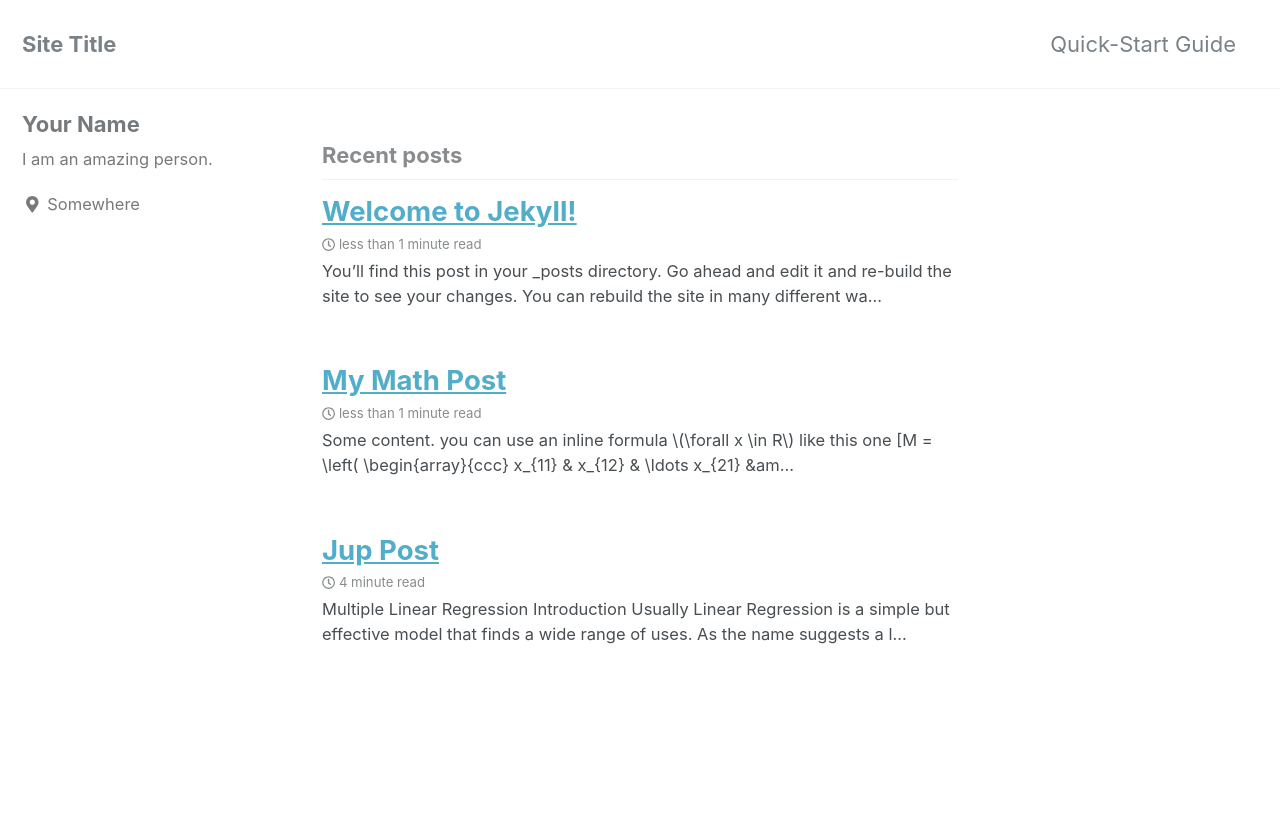
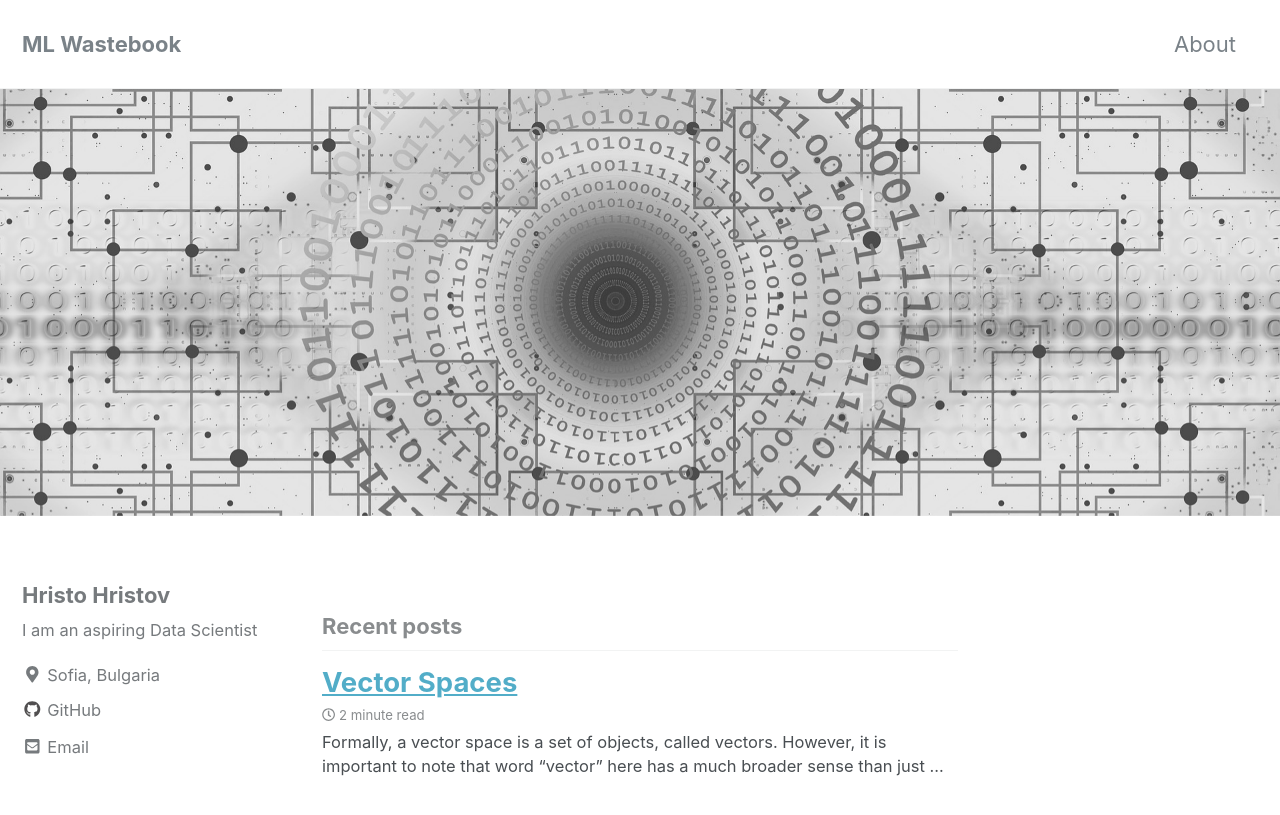
Before and after one commit to hhristov94/hhristov94.github.io, a Jekyll site: the page built from index.html, in a window 1280 px wide and 900 px high. Shown: the top 815 px of the window. Built offline with Jekyll 4.4.1, drawn with Linux system fonts in a browser that asks for light colours; cached includes are drawn as plain includes; nearby versions of some CDN libraries; the list of posts is cut into pages by our own code; some of the changed lines change nothing that is shown; some of the changed text lies outside the part shown.

Commit message:
customizing stuff and adding a first post

````diff
--- a/_config.yml
+++ b/_config.yml
@@ -16,10 +16,10 @@ minimal_mistakes_skin    : "default" # "air", "aqua", "contrast", "dark", "dirt"
 
 # Site Settings
 locale                   : "en-US"
-title                    : "Site Title"
+title                    : "ML Wastebook"
 title_separator          : "-"
-name                     : "Your Name"
-description              : "An amazing website."
+name                     : "Hristo Hristov"
+description              : "ML Wastebook"
 url                      : # the base hostname & protocol for your site e.g. "https://mmistakes.github.io"
 baseurl                  : # the subpath of your site, e.g. "/blog"
 repository               : # GitHub username/repo-name e.g. "mmistakes/minimal-mistakes"
@@ -101,15 +101,15 @@ analytics:
 
 # Site Author
 author:
-  name             : "Your Name"
+  name             : "Hristo Hristov"
   avatar           : # path of avatar image, e.g. "/assets/images/bio-photo.jpg"
-  bio              : "I am an amazing person."
-  location         : "Somewhere"
-  email            :
+  bio              : "I am an aspiring Data Scientist"
+  location         : "Sofia, Bulgaria"
+  email            : "hhristov94@gmail.com"
   links:
     - label: "Email"
       icon: "fas fa-fw fa-envelope-square"
-      # url: mailto:your.name@email.com
+      # url: mailto:hhristov94@gmail.com
     - label: "Website"
       icon: "fas fa-fw fa-link"
       # url: "https://your-website.com"
@@ -121,7 +121,7 @@ author:
       # url: "https://facebook.com/"
     - label: "GitHub"
       icon: "fab fa-fw fa-github"
-      # url: "https://github.com/"
+      url: "https://github.com/hhristov94"
     - label: "Instagram"
       icon: "fab fa-fw fa-instagram"
       # url: "https://instagram.com/"
--- a/_data/navigation.yml
+++ b/_data/navigation.yml
@@ -1,7 +1,7 @@
 # main links
 main:
-  - title: "Quick-Start Guide"
-    url: https://mmistakes.github.io/minimal-mistakes/docs/quick-start-guide/
+  - title: "About"
+    url: /about/
   # - title: "About"
   #   url: https://mmistakes.github.io/minimal-mistakes/about/
   # - title: "Sample Posts"
--- /dev/null
+++ b/_pages/about.md
@@ -0,0 +1,4 @@
+---
+title: "About"
+permalink: /about/
+---
--- /dev/null
+++ b/_posts/2018-10-22-vector-spaces.md
@@ -0,0 +1,77 @@
+---
+title:  "Vector Spaces"
+---
+{% include mathjax.html %}
+
+Formally, a vector space  is a set of objects, called vectors. However, it is important to note that word “vector” here has a much broader sense than just pointy arrows with direction and magnitute. A vector just means an element of a vector space. A suitable candidate for such and element might very well be a matrix or a function.
+
+Thinking in such and abstract way is can be extremely useful but we need to have some boundaries in the definition in order to make sense and be useful to others. To qualify as a vector space, the set of objects, which I would refer to as $$V$$, and the operations which are used on them must adhere to a number of requirements called axioms:
+1. Associativity of addition :
+$$u + (v + w) = (u + v) + w$$
+2. Commutativity of addition :
+$$u + v = v + u$$
+3. Identity element of addition :
+There exists an element $$0 \in V$$, called the zero vector, such that $$v + 0 = v$$ for all $$v \in V$$.
+4. Inverse elements of addition :
+For every $$v \in V$$, there exists an element $$−v \in V$$, called the additive inverse of $$v$$, such that $$v + (−v) = 0$$.
+5. Compatibility of scalar multiplication with field multiplication:
+$$a(bv) = (ab)v$$
+6. Identity element of scalar multiplication :
+$$1v = v$$
+7. Distributivity of scalar multiplication with respect to vector addition :
+$$a(u + v) = au + av$$
+8. Distributivity of scalar multiplication with respect to field addition :
+$$(a + b)v = av + bv$$
+
+These axioms seem a bit tedious but they have the important task of defining a rigorous frame that if followed correctly is sure to work.
+Now that everything is defined we can look at some examples. Some of the most important vector spaces are denoted by $$\mathbb{R^n}$$. This is also known as "n-dimensional real space". Each space of $$\mathbb{R^n}$$ consists of whole collection of real number vectors. For example $$\mathbb{R^5}$$ contains all columns vectors with five components and one of these vectors is :
+
+$$v = \begin{pmatrix}
+    1 \\
+    2 \\
+    3 \\
+    4 \\
+    5 \\
+    \end{pmatrix}
+$$
+
+Five dimentional space is a bit hard to explore though, since we are living in the three dimentional world and are not used to thinking so abstract. Let's go to Flatland for a moment and see how everything works in 2D.
+
+If we have two vectors $$v$$ and $$w$$ in the same vector space $$\mathbb{R^2}$$, every linear combination of them in the form $$x = cv + dw$$ for some scalars $$c$$ and $$d$$ should also be in $$\mathbb{R^2}$$.
+
+```python
+%matplotlib inline
+# Magics that tells the plots appear inside the notebook
+import numpy as np # Linear Algebra module
+import matplotlib.pyplot as plt # Data Visualization module
+import seaborn as sns
+sns.set()
+#Define Scalars
+c = 1.5
+d = -1
+# Start and end coordinates of the vectors
+v = [0,0,1,3]
+w = [0,0,2,1]
+colors = ['k','silver','silver','orange','k']
+
+plt.figure(figsize=(20,6))
+plt.subplot(1,2,1)
+plt.quiver([w[0],c*v[0],d*w[0],c*v[0]+d*w[0],v[0]],
+           [w[1],c*v[1],d*w[1],c*v[1]+d*w[1],v[1]],
+           [w[2],c*v[2],d*w[2],c*v[2]+d*w[2],v[2]],
+           [w[3],c*v[3],d*w[3],c*v[3]+d*w[3],v[3]],
+           angles='xy', scale_units='xy', scale=1, color = colors)
+plt.xlim(-5, 5)
+plt.ylim(-2, 5)
+# Draw axes
+plt.axvline(x=0, color='#A9A9A9')
+plt.axhline(y=0, color='#A9A9A9')
+plt.scatter(4,7,marker='x',s=50)
+# Draw the name of the vectors
+plt.text(0.2, 2, r'$\vec{v}$', size=18)
+plt.text(1.25, 0.00, r'$\vec{w}$',  size=18)
+plt.text(-1, 2, r'$\vec{x}$',  size=18)
+
+plt.show()
+```
+![png](/assets/images/linear_combination.png)
--- a/index.html
+++ b/index.html
@@ -1,4 +1,6 @@
 ---
 layout: home
 author_profile: true
+header:
+  image: "/assets/images/head.jpg"
 ---
````
Also changed, not shown: _drafts/2018-10-12-jup-post.md (renamed from _posts/2018-10-12-jup-post.md), _drafts/2018-10-12-my-math-post.md (renamed from _posts/2018-10-12-my-math-post.md), _drafts/2018-10-13-welcome-to-jekyll.markdown (renamed from _posts/2018-10-13-welcome-to-jekyll.markdown), assets/images/head.jpg (added), assets/images/linear_combination.png (added), assets/images/neurons-440662_1280.jpg (added), assets/images/neurons.png (added).
